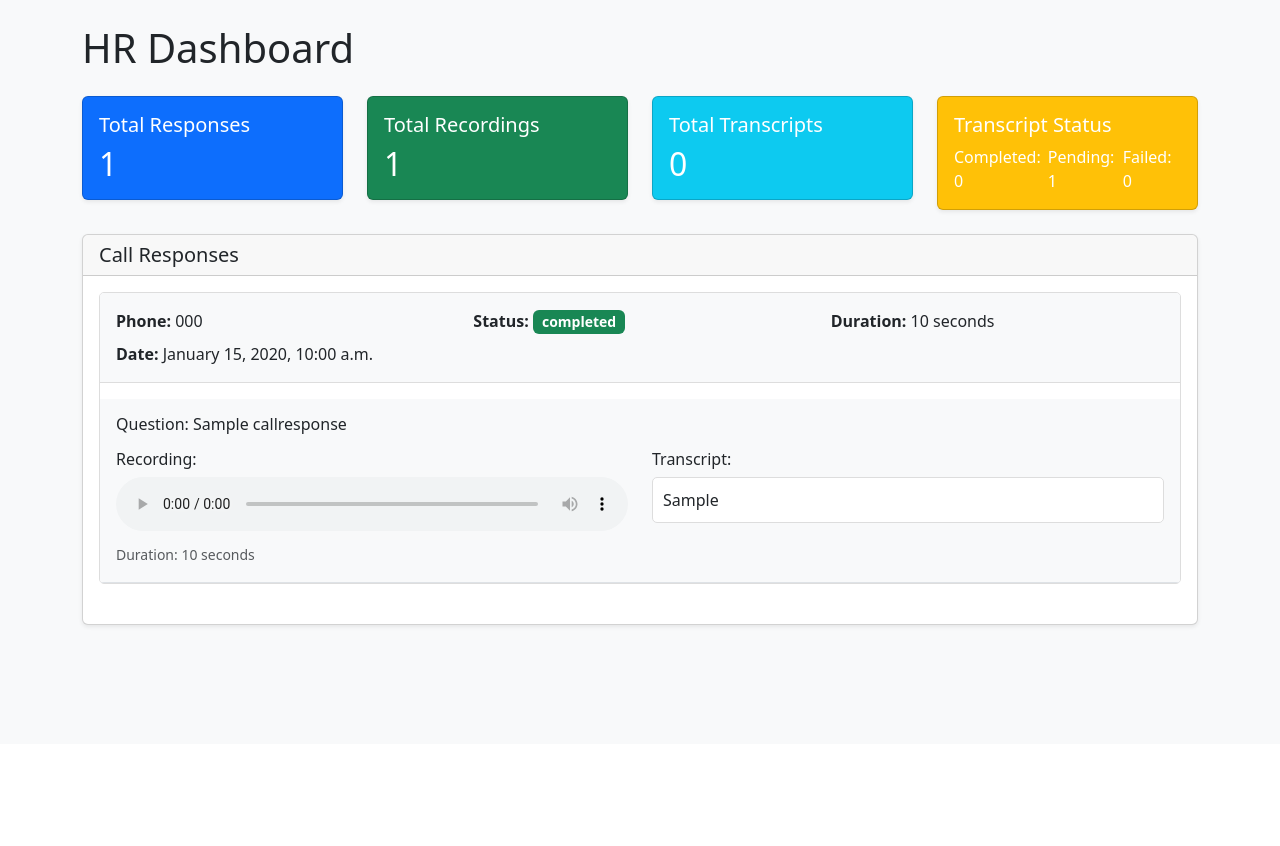
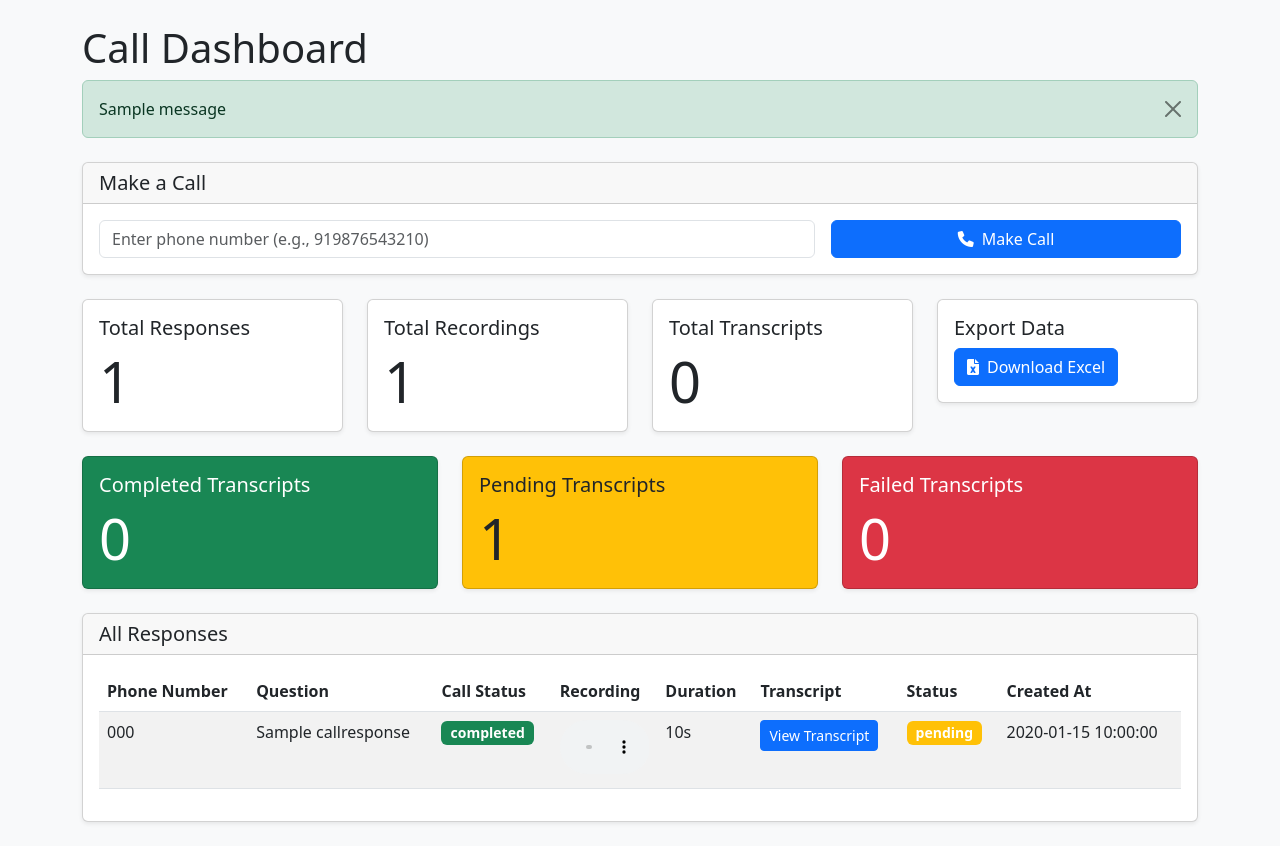
Before and after one commit to sriharsha-gvkss/hr_call_half, a Django app: page /dashboard/ in a window 1280 px wide. Shown: the part 56-902 px from the top of the page. Before the commit the page ends 684 px from the top, so only its background shows below. Run offline with Django 5.2, Linux system fonts and the light colour scheme; tables that the repository leaves empty hold one stand-in row (values such as "Sample post"); one stand-in notice (Sample message) is shown.

Commit message:
Restore previous UI layout while keeping improvements

```diff
--- a/call/templates/call/dashboard.html
+++ b/call/templates/call/dashboard.html
@@ -2,159 +2,197 @@
 
 {% block content %}
 <div class="container mt-4">
-    <h1 class="mb-4">HR Dashboard</h1>
+    <h1>Call Dashboard</h1>
 
-    <!-- Statistics Cards -->
+    <!-- Messages/Alerts -->
+    {% if messages %}
+    <div class="messages mb-4">
+        {% for message in messages %}
+        <div class="alert alert-{{ message.tags }} alert-dismissible fade show" role="alert">
+            {{ message }}
+            <button type="button" class="btn-close" data-bs-dismiss="alert" aria-label="Close"></button>
+        </div>
+        {% endfor %}
+    </div>
+    {% endif %}
+
+    <!-- Make Call Form -->
+    <div class="card mb-4">
+        <div class="card-header">
+            <h5 class="mb-0">Make a Call</h5>
+        </div>
+        <div class="card-body">
+            <form method="POST" action="{% url 'make_call' %}" class="row g-3">
+                {% csrf_token %}
+                <div class="col-md-8">
+                    <input type="tel" class="form-control" id="phone_number" name="phone_number"
+                           placeholder="Enter phone number (e.g., 919876543210)" required>
+                </div>
+                <div class="col-md-4">
+                    <button type="submit" class="btn btn-primary w-100">
+                        <i class="fas fa-phone me-2"></i>Make Call
+                    </button>
+                </div>
+            </form>
+        </div>
+    </div>
+
+    <!-- Statistics Section -->
     <div class="row mb-4">
         <div class="col-md-3">
-            <div class="card bg-primary text-white">
+            <div class="card">
                 <div class="card-body">
                     <h5 class="card-title">Total Responses</h5>
-                    <h2 class="card-text">{{ total_responses }}</h2>
+                    <p class="card-text display-4">{{ total_responses }}</p>
                 </div>
             </div>
         </div>
         <div class="col-md-3">
-            <div class="card bg-success text-white">
+            <div class="card">
                 <div class="card-body">
                     <h5 class="card-title">Total Recordings</h5>
-                    <h2 class="card-text">{{ total_recordings }}</h2>
+                    <p class="card-text display-4">{{ total_recordings }}</p>
                 </div>
             </div>
         </div>
         <div class="col-md-3">
-            <div class="card bg-info text-white">
+            <div class="card">
                 <div class="card-body">
                     <h5 class="card-title">Total Transcripts</h5>
-                    <h2 class="card-text">{{ total_transcripts }}</h2>
+                    <p class="card-text display-4">{{ total_transcripts }}</p>
                 </div>
             </div>
         </div>
         <div class="col-md-3">
-            <div class="card bg-warning text-white">
+            <div class="card">
                 <div class="card-body">
-                    <h5 class="card-title">Transcript Status</h5>
-                    <div class="d-flex justify-content-between">
-                        <span>Completed: {{ transcript_stats.completed }}</span>
-                        <span>Pending: {{ transcript_stats.pending }}</span>
-                        <span>Failed: {{ transcript_stats.failed }}</span>
-                    </div>
+                    <h5 class="card-title">Export Data</h5>
+                    <a href="{% url 'export_excel' %}" class="btn btn-primary">
+                        <i class="fas fa-file-excel me-2"></i>Download Excel
+                    </a>
                 </div>
             </div>
         </div>
     </div>
 
-    <!-- Calls List -->
-    <div class="card">
-        <div class="card-header">
-            <h5 class="mb-0">Call Responses</h5>
+    <!-- Transcript Status Section -->
+    <div class="row mb-4">
+        <div class="col-md-4">
+            <div class="card bg-success text-white">
+                <div class="card-body">
+                    <h5 class="card-title">Completed Transcripts</h5>
+                    <p class="card-text display-4">{{ transcript_stats.completed }}</p>
                 </div>
-        <div class="card-body">
-            {% if responses_by_call %}
-                {% for call_sid, call_data in responses_by_call.items %}
-                <div class="call-container mb-4">
-                    <div class="call-header p-3 bg-light">
-                        <div class="row">
-                            <div class="col-md-4">
-                                <strong>Phone:</strong> {{ call_data.phone_number }}
+            </div>
         </div>
         <div class="col-md-4">
-                                <strong>Status:</strong>
-                                <span class="badge {% if call_data.call_status == 'completed' %}bg-success{% else %}bg-warning{% endif %}">
-                                    {{ call_data.call_status }}
-                                </span>
+            <div class="card bg-warning text-dark">
+                <div class="card-body">
+                    <h5 class="card-title">Pending Transcripts</h5>
+                    <p class="card-text display-4">{{ transcript_stats.pending }}</p>
+                </div>
+            </div>
         </div>
         <div class="col-md-4">
-                                <strong>Duration:</strong> {{ call_data.call_duration }} seconds
+            <div class="card bg-danger text-white">
+                <div class="card-body">
+                    <h5 class="card-title">Failed Transcripts</h5>
+                    <p class="card-text display-4">{{ transcript_stats.failed }}</p>
                 </div>
-                        </div>
-                        <div class="row mt-2">
-                            <div class="col-12">
-                                <strong>Date:</strong> {{ call_data.created_at|date:"F j, Y, g:i a" }}
             </div>
         </div>
     </div>
 
-                    <div class="call-responses mt-3">
-                        {% for response in call_data.responses %}
-                        <div class="response-item p-3 border-bottom">
-                            <div class="row">
-                                <div class="col-md-12">
-                                    <h6>Question: {{ response.question }}</h6>
+    <!-- Responses Table -->
+    <div class="card mb-4">
+        <div class="card-header">
+            <h5 class="mb-0">All Responses</h5>
         </div>
-                            </div>
-                            <div class="row mt-2">
-                                <div class="col-md-6">
+        <div class="card-body">
+            <div class="table-responsive">
+                <table class="table table-striped">
+                    <thead>
+                        <tr>
+                            <th>Phone Number</th>
+                            <th>Question</th>
+                            <th>Call Status</th>
+                            <th>Recording</th>
+                            <th>Duration</th>
+                            <th>Transcript</th>
+                            <th>Status</th>
+                            <th>Created At</th>
+                        </tr>
+                    </thead>
+                    <tbody>
+                        {% for response in responses %}
+                        <tr>
+                            <td>{{ response.phone_number }}</td>
+                            <td>{{ response.question|default:"N/A" }}</td>
+                            <td>
+                                <span class="badge {% if response.call_status == 'completed' %}bg-success{% elif response.call_status == 'in-progress' %}bg-warning{% elif response.call_status == 'failed' %}bg-danger{% else %}bg-secondary{% endif %}">
+                                    {{ response.call_status|default:"N/A" }}
+                                </span>
+                            </td>
+                            <td>
                                 {% if response.recording_url %}
-                                    <div class="recording-section">
-                                        <h6>Recording:</h6>
                                 <audio controls class="w-100">
                                     <source src="{{ response.recording_url }}" type="audio/mpeg">
                                     Your browser does not support the audio element.
                                 </audio>
-                                        <small class="text-muted">Duration: {{ response.recording_duration }} seconds</small>
+                                {% else %}
+                                N/A
+                                {% endif %}
+                            </td>
+                            <td>{{ response.recording_duration|default:"N/A" }}s</td>
+                            <td>
+                                {% if response.transcript %}
+                                <button type="button" class="btn btn-sm btn-primary" data-bs-toggle="modal" data-bs-target="#transcriptModal{{ response.id }}">
+                                    View Transcript
+                                </button>
+                                {% else %}
+                                {{ response.transcript_status }}
+                                {% endif %}
+                            </td>
+                            <td>
+                                <span class="badge {% if response.transcript_status == 'completed' %}bg-success{% elif response.transcript_status == 'pending' %}bg-warning{% else %}bg-danger{% endif %}">
+                                    {{ response.transcript_status }}
+                                </span>
+                            </td>
+                            <td>{{ response.created_at|date:"Y-m-d H:i:s" }}</td>
+                        </tr>
+
+                        <!-- Transcript Modal -->
+                        {% if response.transcript %}
+                        <div class="modal fade" id="transcriptModal{{ response.id }}" tabindex="-1">
+                            <div class="modal-dialog modal-lg">
+                                <div class="modal-content">
+                                    <div class="modal-header">
+                                        <h5 class="modal-title">Transcript for {{ response.phone_number }}</h5>
+                                        <button type="button" class="btn-close" data-bs-dismiss="modal"></button>
                                     </div>
-                                    {% endif %}
-                                </div>
-                                <div class="col-md-6">
-                                    <div class="transcript-section">
-                                        <h6>Transcript:</h6>
-                                        {% if response.transcript %}
-                                            <p class="transcript-text">{{ response.transcript }}</p>
-                                        {% else %}
-                                            <p class="text-muted">
-                                                {% if response.transcript_status == 'pending' %}
-                                                    Transcript is being processed...
-                                                {% elif response.transcript_status == 'failed' %}
-                                                    Failed to generate transcript
-                                                {% else %}
-                                                    No transcript available
-                                                {% endif %}
-                                            </p>
-                                        {% endif %}
+                                    <div class="modal-body">
+                                        <p>{{ response.transcript }}</p>
                                     </div>
                                 </div>
                             </div>
                         </div>
+                        {% endif %}
                         {% endfor %}
+                    </tbody>
+                </table>
             </div>
-                </div>
-                {% endfor %}
-            {% else %}
-                <div class="alert alert-info">
-                    No call responses found.
-                </div>
-            {% endif %}
         </div>
     </div>
 </div>
 
 <style>
-.call-container {
-    border: 1px solid #ddd;
-    border-radius: 5px;
-    overflow: hidden;
+.audio-controls {
+    width: 200px;
 }
 
-.call-header {
-    border-bottom: 1px solid #ddd;
-}
-
-.response-item {
-    background-color: #f8f9fa;
-}
-
-.transcript-text {
-    background-color: white;
-    padding: 10px;
-    border-radius: 5px;
-    border: 1px solid #ddd;
-    max-height: 200px;
+.modal-body {
+    max-height: 400px;
     overflow-y: auto;
-}
-
-.recording-section audio {
-    margin-bottom: 5px;
 }
 </style>
 {% endblock %}
```
Lines whose indentation alone changed are shown as unchanged.
